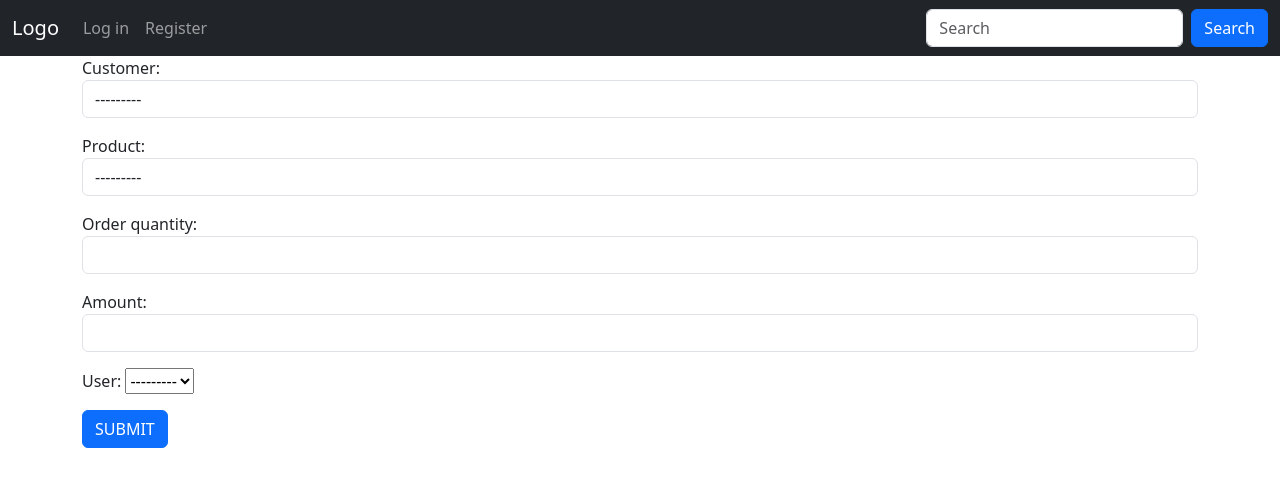
After one commit to Carepred009/ApplianceInventory, a Django app: page /order/ in a window 1280 px wide. The commit adds this page. Shown: the top 487 px of the page. Run offline with Django 5.2, Linux system fonts and the light colour scheme; data that the repository does not hold is empty.

Commit message:
Accept full name and display to order template and save to the database

```diff
--- a/InventoryProject/InventoryApp/forms.py
+++ b/InventoryProject/InventoryApp/forms.py
@@ -1,7 +1,7 @@
 from django import forms
 from unicodedata import category
 
-from .models import Customer,Category,Supplier, Product
+from .models import Customer, Category, Supplier, Product, Order
 
 
 class CustomerForm(forms.ModelForm):
@@ -54,3 +54,17 @@ class ProductForm(forms.ModelForm):
             'transaction_date':forms.DateTimeInput(attrs={'type':'datetime-local'}),
 
         }
+
+class OrderForm(forms.ModelForm):
+    class Meta:
+        model = Order
+        fields = ('customer','product','order_quantity','amount','user')
+
+        widgets ={
+            'customer':forms.Select(attrs={'class':'form-control'}),
+            'product':forms.Select(attrs={'class':'form-control'}),
+            #'order_date':forms.DateTimeInput(attrs={'type':'datetime-local'}), dili na ipas display sa template
+            'order_quantity':forms.NumberInput(attrs={'class':'form-control','minx':1,'max':'10000'}),
+            'amount': forms.NumberInput(attrs={'class': 'form-control', 'min': 1, 'max': 1000000}),
+
+        }
--- a/InventoryProject/InventoryApp/models.py
+++ b/InventoryProject/InventoryApp/models.py
@@ -1,3 +1,4 @@
+from audioop import reverse
 from decimal import Decimal
 from turtle import Turtle
 
@@ -16,7 +17,10 @@ class Customer(models.Model):
     address = models.TextField(max_length=255, blank=True,null=True)
 
     def __str__(self):
-        return self.first_name
+        return self.first_name +" "+ self.last_name
+
+    def get_absolute_url(self):
+        return reverse('order')
 
 class Category(models.Model):
     category_id = models.AutoField(primary_key=True)
@@ -59,8 +63,9 @@ class Order(models.Model):
     order_id = models.AutoField(primary_key = True)
     customer = models.ForeignKey(Customer, on_delete=models.CASCADE, null=True, blank=True)
     product =models.ForeignKey(Product, on_delete=models.CASCADE, null=True, blank=True)
-    order_date = models.DateTimeField(auto_now_add=False)
-    amount = models.DecimalField(max_digits=10, decimal_places=2)
+    order_date = models.DateTimeField(auto_now_add=True)
+    order_quantity = models.IntegerField(blank=True,null=True)
+    amount = models.DecimalField(max_digits=10, decimal_places=2, blank=True, null=True)
     user = models.ForeignKey(User, on_delete=models.CASCADE, null=True, blank=True )
 
     def __str__(self):
--- a/InventoryProject/InventoryApp/templates/base.html
+++ b/InventoryProject/InventoryApp/templates/base.html
@@ -63,7 +63,11 @@
                         </div>
                            <div class="form-group">
                             <a href="{% url 'stocks' %}">Stocks</a>
-                        </div>
+                             </div>
+                            <div class="form-group">
+                             <a href="{% url 'order-create' %}">Order</a>
+                             </div>
+
                     </div>
                  {%endif%}
 
--- /dev/null
+++ b/InventoryProject/InventoryApp/templates/order.html
@@ -0,0 +1,17 @@
+{%extends 'base.html'%}
+
+
+{%block content%}
+
+<div class="container">
+    <div class="form-group">
+      <form method="POST">
+        {%csrf_token%}
+        {{form.as_p}}
+        <button class="btn btn-primary" type="submit">SUBMIT</button>
+
+      </form>
+    </div>
+</div>
+
+{%endblock%}
--- a/InventoryProject/InventoryApp/urls.py
+++ b/InventoryProject/InventoryApp/urls.py
@@ -1,6 +1,6 @@
 from django.urls import path
 
-from .views import BaseView, CustomerView, CategoryView, SupplierView, ProductView ,StocksView,SearchResultView
+from .views import BaseView, CustomerView, CategoryView, SupplierView, ProductView ,StocksView,SearchResultView,OrderAccept,OrderDisplay
 
 from django.contrib.auth import views as auth_views
 
@@ -16,5 +16,8 @@ urlpatterns = [
 
     path('logout/', auth_views.LogoutView.as_view(), name="logout"),
 
-    path('search_result/',SearchResultView.as_view(), name="search")
+    path('search_result/',SearchResultView.as_view(), name="search"),
+
+    path('order/', OrderAccept.as_view(), name='order-create'),
+    path('order_display/',OrderDisplay.as_view(), name="order_display")
 ]
--- a/InventoryProject/InventoryApp/views.py
+++ b/InventoryProject/InventoryApp/views.py
@@ -5,18 +5,37 @@ from django.forms import DecimalField
 from django.shortcuts import render
 
 from django.contrib import messages
-from django.urls import reverse_lazy
+from django.urls import reverse_lazy, reverse
 
 from .models import Customer, Category, Supplier, Product, Stocks, Order
-from .forms import CustomerForm, CategoryForm, SupplierForm, ProductForm
+from .forms import CustomerForm, CategoryForm, SupplierForm, ProductForm, OrderForm
 
-from django.views.generic import TemplateView, CreateView, ListView
+from django.views.generic import TemplateView, CreateView, ListView, DetailView
 
 from django.db.models import Sum, F, Q
 
 
 # Create your views here.
 
+class OrderDisplay(ListView):
+    model = Order
+    template_name = 'order_display.html'
+    context_object_name = 'orders'
+
+
+
+class OrderAccept(CreateView):
+    model = Order
+    template_name = 'order.html'
+    form_class = OrderForm
+    success_url = reverse_lazy('home')
+
+    def get_initial(self):
+        initial = super().get_initial()
+        customer_id = self.request.GET.get('customer_id')
+        if customer_id:
+            initial['customer'] = customer_id  # Use customer ID here
+        return initial
 
 
 class SearchResultView(ListView):
@@ -113,7 +132,10 @@ class CustomerView(CreateView):
     model = Customer
     template_name = 'customer.html'
     form_class = CustomerForm
-    success_url = reverse_lazy('home')
+    success_url = reverse_lazy('order')
+
+    def get_success_url(self):
+        return reverse('order-create') + f'?customer_id={self.object.pk}'
 
     def form_valid(self, form):
         messages.success(self.request,'Customer Added Successfully!')
--- a/InventoryProject/InventoryProject/urls.py
+++ b/InventoryProject/InventoryProject/urls.py
@@ -23,6 +23,7 @@ from django.conf.urls.static import static
 urlpatterns = [
     path('admin/', admin.site.urls),
     path('',include('InventoryApp.urls')),
+    path('inventory/', include('InventoryApp.urls')),
 
     path('members/', include('django.contrib.auth.urls')),
     path('members/', include('members.urls')),
```
Also changed, not shown: InventoryProject/InventoryApp/signals.py (+21 -2 lines), InventoryProject/InventoryApp/templates/order_display.html (added, +19 -0 lines), InventoryProject/InventoryApp/migrations/0022_alter_order_order_date.py (added), InventoryProject/InventoryApp/migrations/0023_order_order_quantity.py (added), InventoryProject/InventoryApp/migrations/0024_alter_order_amount.py (added).
